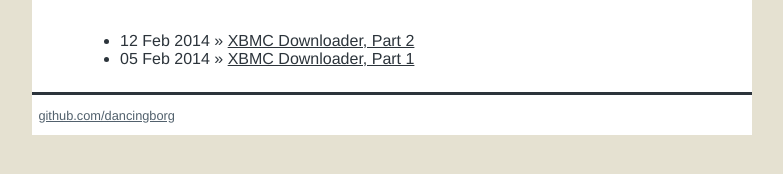
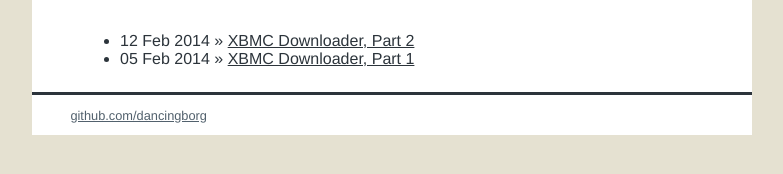
Before and after one commit to andre-abadi/andre-abadi.github.io, a Jekyll site: the page built from index.html, in a window 1280 px wide. Shown: the part 176-350 px from the top of the page, without its empty margins (248-1031 px from the left). Built offline with Jekyll 4.4.1, drawn with Linux system fonts in a browser that asks for light colours; Markdown is read by kramdown in place of the engine named in the settings.

Commit message:
footer desktop padding

```diff
--- a/css/main.css
+++ b/css/main.css
@@ -63,6 +63,7 @@ a, a:hover, a:visited  {
   }
 
   .footer {
-        margin-bottom: 3em;
+    margin-bottom: 3em;
+    padding-left: 3em;
   }
 }
```
